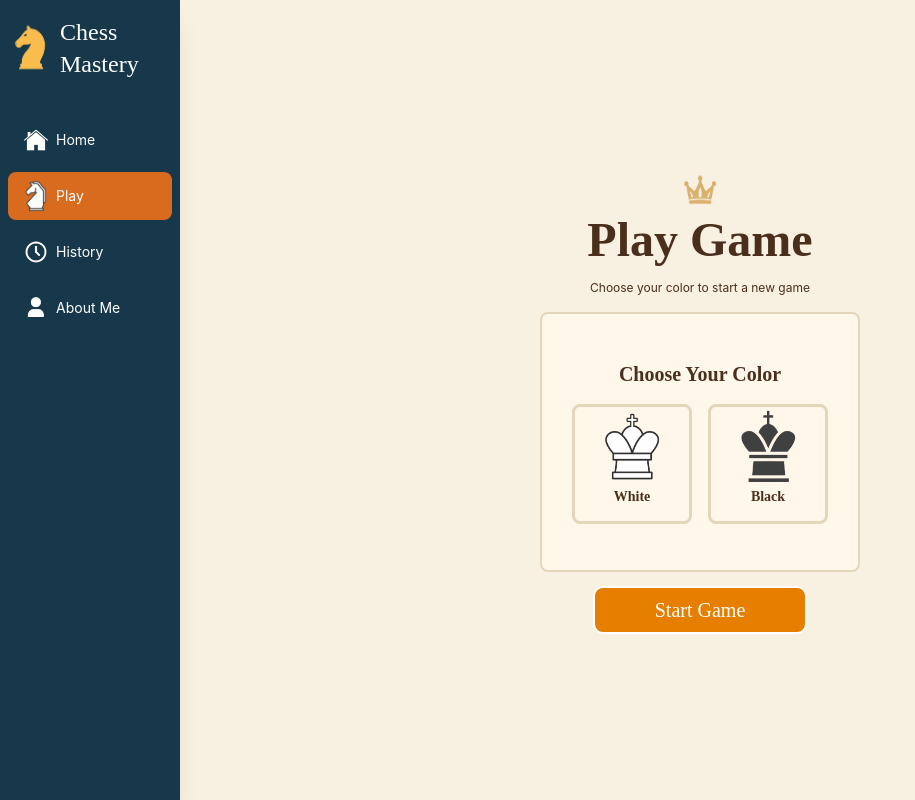
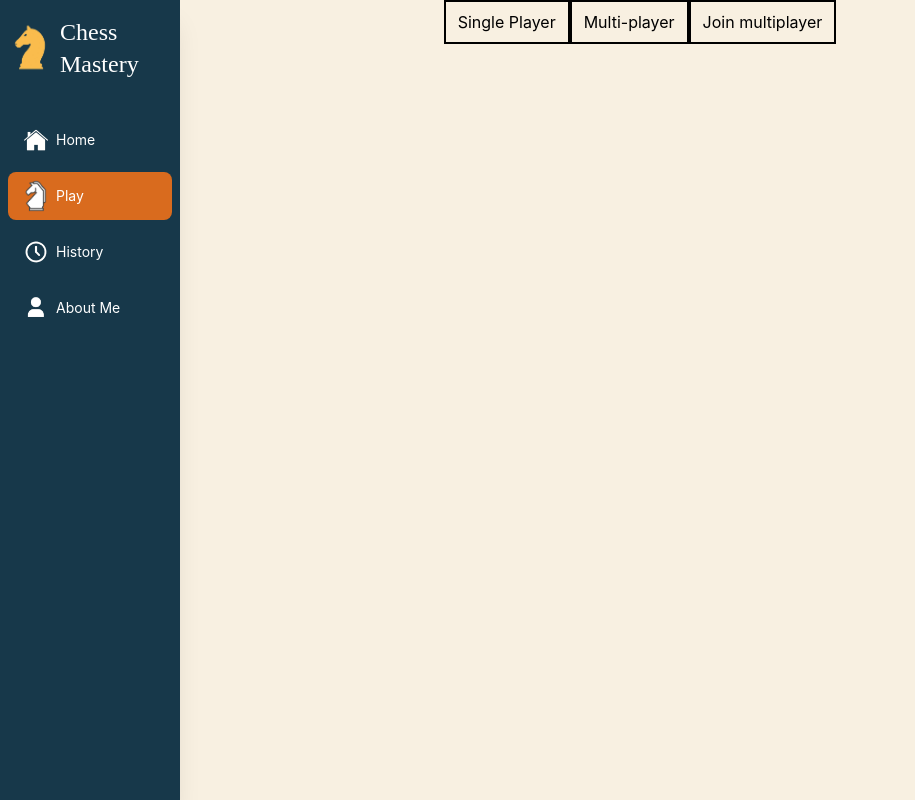
Before and after one commit to rameenali19/Chess-Game, a React (Vite) app: page /game in a window 1280 px wide. Shown: the whole page, without its empty margins (0-915 px from the left). Built offline with nearby package versions, Linux system fonts and the light colour scheme.

Commit message:
Changing variable names

```diff
--- a/src/Components/HistoryButton.jsx
+++ b/src/Components/HistoryButton.jsx
@@ -17,26 +17,26 @@ function HistoryButton({ game, deleteGame }) {
       <div className="flex gap-5 font-inter text-sm font-semibold">
 
         <button className={`w-36 px-4 py-3 rounded-full  hover:cursor-pointer
-      ${game.game_state === "unfinished" ? "bg-[#F7D98D] text-[#8A5A00]"
+      ${game.game_status === "unfinished" ? "bg-[#F7D98D] text-[#8A5A00]"
             : "bg-[#D9E8C8] text-[#3F6B2A]"
           }`
         }
         >
           {
-            game.game_state === "unfinished" ? "In Progress"
+            game.game_status === "unfinished" ? "In Progress"
               : "Completed"
 
           }
         </button>
         <button className={`w-36 px-4 py-3 rounded-xl  hover:cursor-pointer
-      ${game.game_state === "unfinished" ? "bg-[#2b6381] text-white"
+      ${game.game_status === "unfinished" ? "bg-[#2b6381] text-white"
             : "ring-[#2b6381] ring-2 text-[#2b6381] "
           }`
         } onClick={() => {
           navigate(`/game/${game.id}`)
         }}>
           {
-            game.game_state === "finished" ? "View" : "Continue"
+            game.game_status === "finished" ? "View" : "Continue"
           }
         </button>
         <button className="px-6 py-3 rounded-full  hover:cursor-pointer bg-[#f44333] text-white"
--- a/src/Hooks/ChessBoardHook.js
+++ b/src/Hooks/ChessBoardHook.js
@@ -28,24 +28,24 @@ export function useChessBoard({ turn, setTurn, checkMate, setCheckMate, isStaleM
     async function getGame() {
       const game = ApiChess.getAPI();
       const data = await game.getGame(id);
-      setBoard(data.game_status);
+      setBoard(data.game_board);
       setTurn(data.current_turn)
       setPromotion(data.promotion)
       enPassant.current = data.en_passant
-      setUserColor(data.user_color)
+      // setUserColor(data.user_color)
 
-      const inCheck = IsKingInCheck(data.game_status, data.current_turn, enPassant.current, data.user_color)
+      const inCheck = IsKingInCheck(data.game_board, data.current_turn, enPassant.current, data.user_color)
       setIsKingInCheck(inCheck)
 
       if (inCheck.inCheck) {
-        setCheckMate(CheckMate(data.game_status, data.current_turn, enPassant.current, data.user_color))
+        setCheckMate(CheckMate(data.game_board, data.current_turn, enPassant.current, data.user_color))
       } else {
         setCheckMate(false)
       }
 
       setIsStaleMate(
         !inCheck.inCheck && (
-          staleMate(data.game_status, data.current_turn, enPassant.current, data.user_color)
+          staleMate(data.game_board, data.current_turn, enPassant.current, data.user_color)
         )
       )
 
@@ -54,12 +54,12 @@ export function useChessBoard({ turn, setTurn, checkMate, setCheckMate, isStaleM
     getGame();
   }, [id])
 
-  async function updateGame(currentTurn, gameState, gameStatus, enPassant, promotion) {
+  async function updateGame(currentTurn, gameStatus, gameBoard, enPassant, promotion) {
     const game = ApiChess.getAPI();
     const data = await game.updateGame(id, {
       currentTurn: currentTurn,
-      gameState: gameState,
       gameStatus: gameStatus,
+      gameBoard: gameBoard,
       enPassant: enPassant,
       promotion: promotion
     })
@@ -68,7 +68,7 @@ export function useChessBoard({ turn, setTurn, checkMate, setCheckMate, isStaleM
 
   useEffect(() => {
     if (!loaded || !id) return;
-
+    console.log(turn)
     updateGame(
       turn,
       checkMate ?
--- a/src/Pages/GamePage.jsx
+++ b/src/Pages/GamePage.jsx
@@ -5,6 +5,7 @@ import { useParams } from "react-router-dom";
 import Info from "../Components/GamePageInfo";
 import { staleMate } from "../Chess/Stalemate";
 import MainMenu from "../Screens/MainMenu";
+import ModeSelection from "../Screens/ModeSelection";
 
 function GamePage() {
   const [turn, setTurn] = useState(null)
@@ -13,7 +14,7 @@ function GamePage() {
   const { id } = useParams();
   const [userColor, setUserColor] = useState()
   const [opponentColor, setOpponentColor] = useState()
-
+  const [mode, setMode] = useState(null);
   return (
     <div className="bg-[rgb(248,240,225)] min-h-screen flex justify-around">
 
@@ -49,7 +50,16 @@ function GamePage() {
       )}
 
       {
-        !id && (
+        !id && mode === null && (
+          <ModeSelection
+            mode={mode}
+            setMode={setMode}
+          />
+        )
+      }
+
+      {
+        !id && mode !== null && mode !== "join" && (
           <MainMenu
             turn={turn}
             setTurn={setTurn}
--- a/src/Pages/HistoryPage.jsx
+++ b/src/Pages/HistoryPage.jsx
@@ -33,7 +33,7 @@ function HistoryPage() {
       return true;
     }
     else {
-      return game.game_state === filter
+      return game.game_board === filter
     }
   })
 
--- a/src/Screens/MainMenu.jsx
+++ b/src/Screens/MainMenu.jsx
@@ -11,15 +11,13 @@ function MainMenu({ turn, setTurn, userColor, setUserColor, opponentColor, setOp
   const [hover, setHover] = useState();
 
   async function createGame() {
-    console.log("userColor:", userColor);
     const game = ApiChess.getAPI();
     const createGameInfo = {
       currentTurn: "White",
-      gameStatus: initialBoard,
-      gameState: "unfinished",
+      gameBoard: initialBoard,
+      gameStatus: "unfinished",
       enPassant: null,
       promotion: null,
-      userColor: userColor
     }
     const id = await game.createGame(createGameInfo)
     navigate(`/game/${id}`)
--- /dev/null
+++ b/src/Screens/ModeSelection.jsx
@@ -0,0 +1,31 @@
+import MainMenu from "./MainMenu";
+function ModeSelection({ mode, setMode }) {
+  return (
+    <div>
+      <button className="border-2 border-black hover:cursor-pointer px-3 py-2"
+        onClick={() => {
+          setMode("single player")
+        }}
+      >
+        Single Player
+      </button>
+
+      <button className="border-2 border-black hover:cursor-pointer px-3 py-2"
+        onClick={() => {
+          setMode("multi player")
+        }}
+      >
+        Multi-player
+      </button>
+
+      <button className="border-2 border-black hover:cursor-pointer px-3 py-2"
+        onClick={() => {
+          setMode("join")
+        }}
+      >
+        Join multiplayer
+      </button>
+    </div>
+  )
+}
+export default ModeSelection;
```
